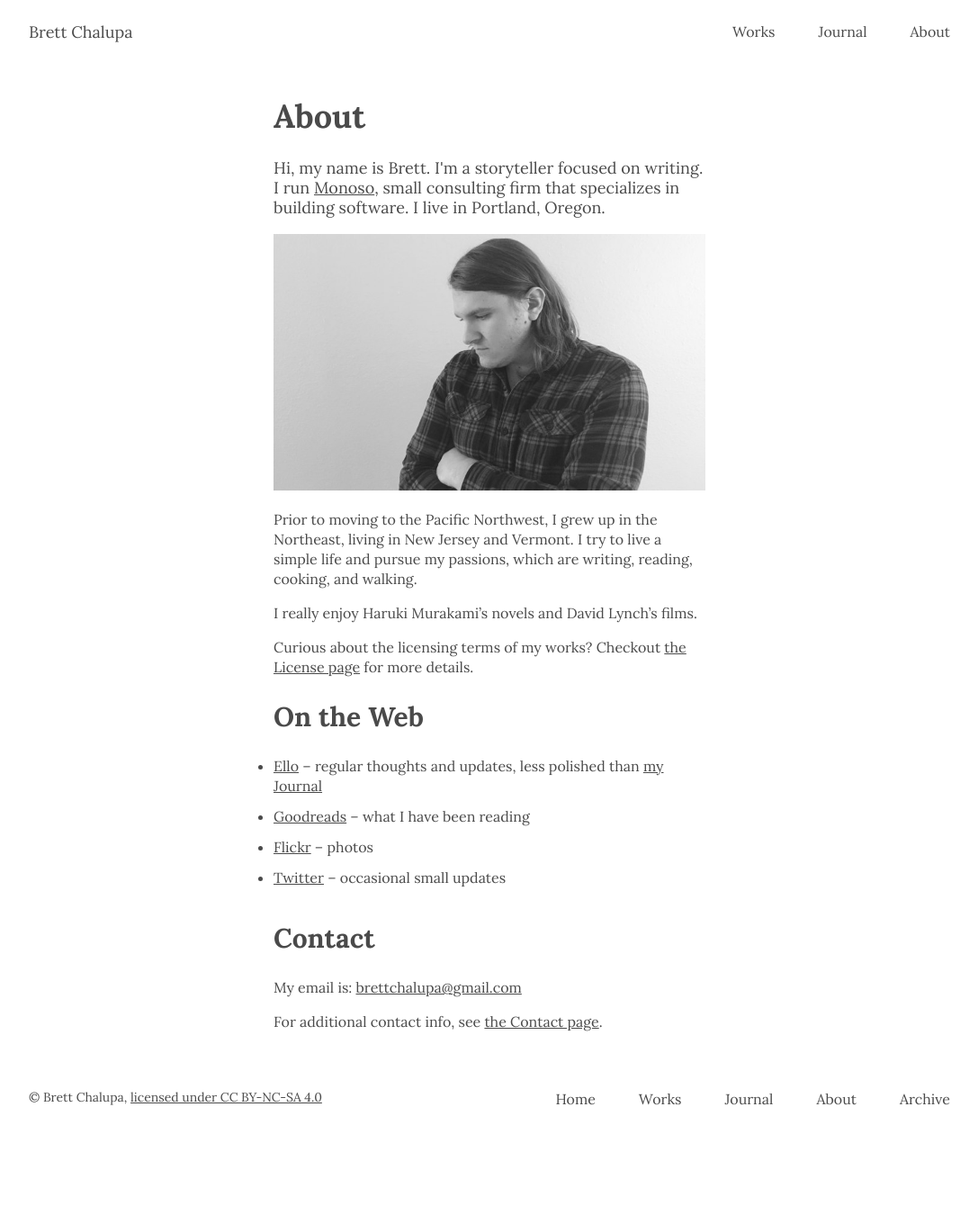
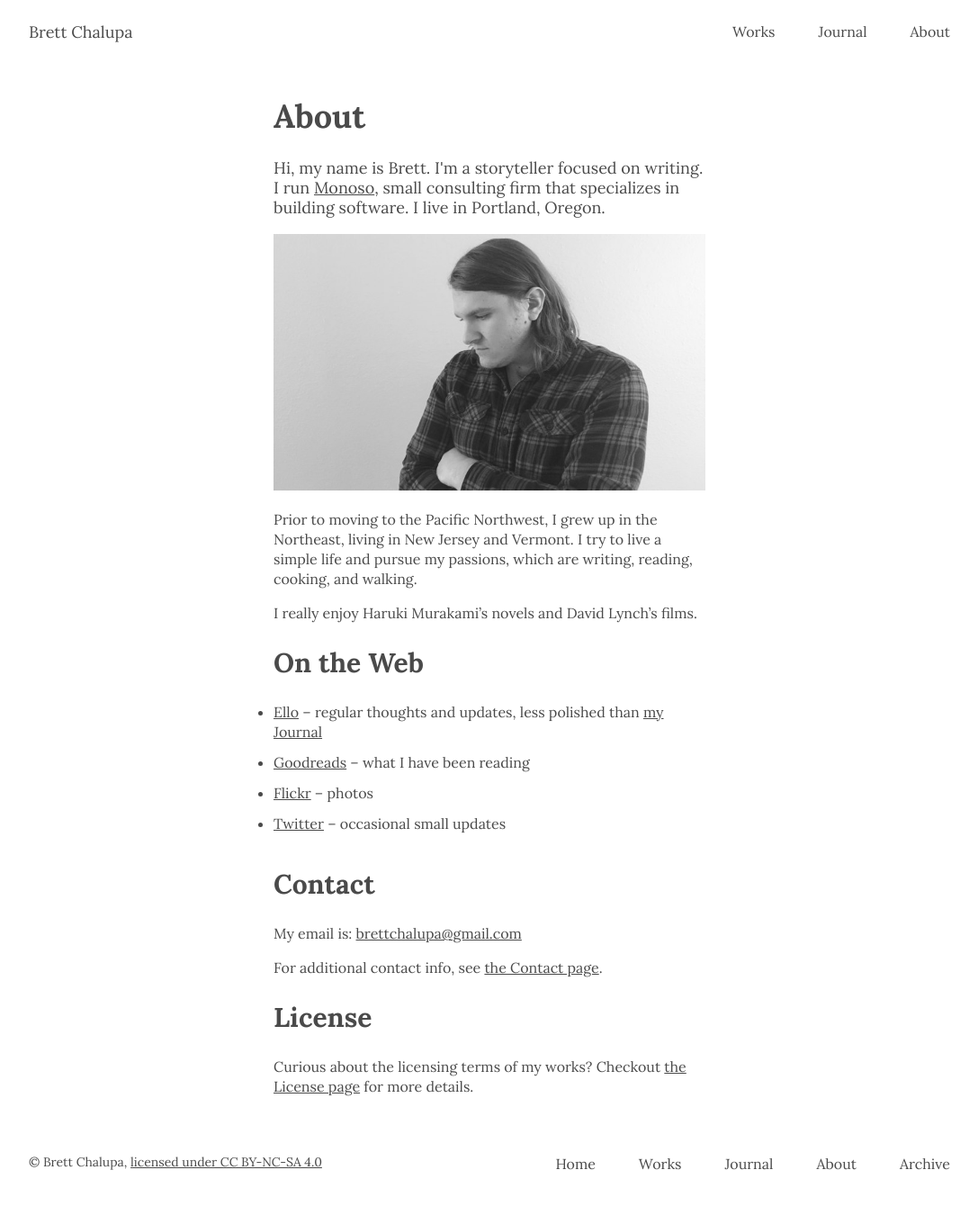
Before and after one commit to brettchalupa/brettchalupa.github.io, a Jekyll site: the page built from about.md, in a window 1280 px wide. Shown: the whole page at 90% size, without its empty margins (96-1183 px from the left). Built offline with Jekyll 4.4.1, drawn with Linux system fonts in a browser that asks for light colours; a script that is not in the unit is left out; before the commit the page ends 1268 px from its top, so only the background shows below that; some of the changed lines change nothing that is shown.

Commit message:
Update About license link to be its own section
The previous location was a bit awkward, so this pulls the sentences
into their own section. Plus, I wanted it to be at the end of the page
since I doubt it is that important to many people.

```diff
--- a/about.md
+++ b/about.md
@@ -22,9 +22,6 @@ pursue my passions, which are writing, reading, cooking, and walking.
 
 I really enjoy Haruki Murakami's novels and David Lynch's films.
 
-Curious about the licensing terms of my works? Checkout [the
-License page](/license) for more details.
-
 ## On the Web
 
 - [Ello](https://ello.co/brettchalupa) &ndash; regular thoughts and
@@ -39,3 +36,8 @@ License page](/license) for more details.
 My email is: [brettchalupa@gmail.com](mailto:brettchalupa@gmail.com)
 
 For additional contact info, see [the Contact page](/contact/).
+
+## License
+
+Curious about the licensing terms of my works? Checkout [the
+License page](/license) for more details.
```
